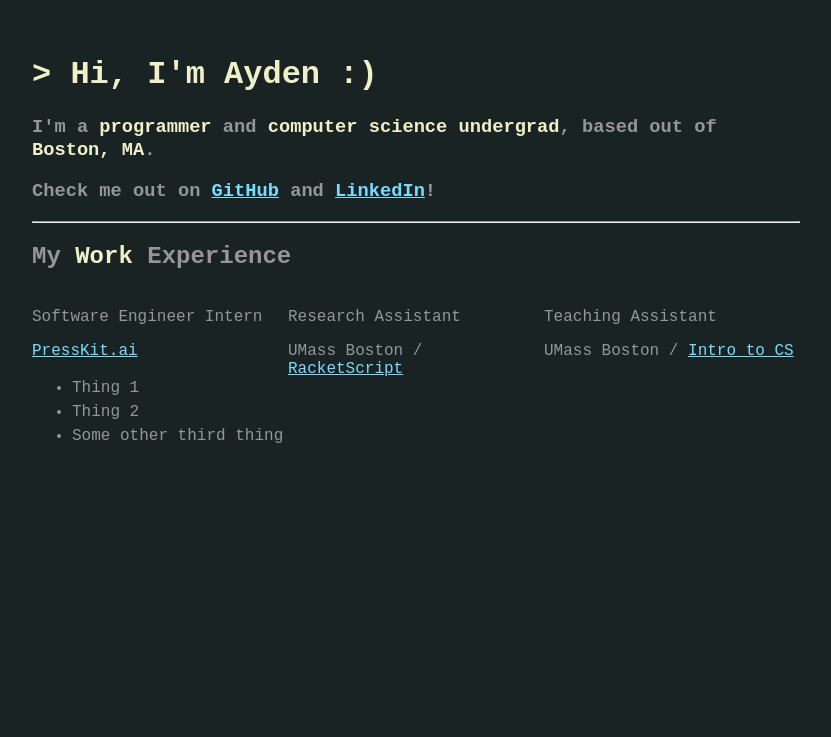
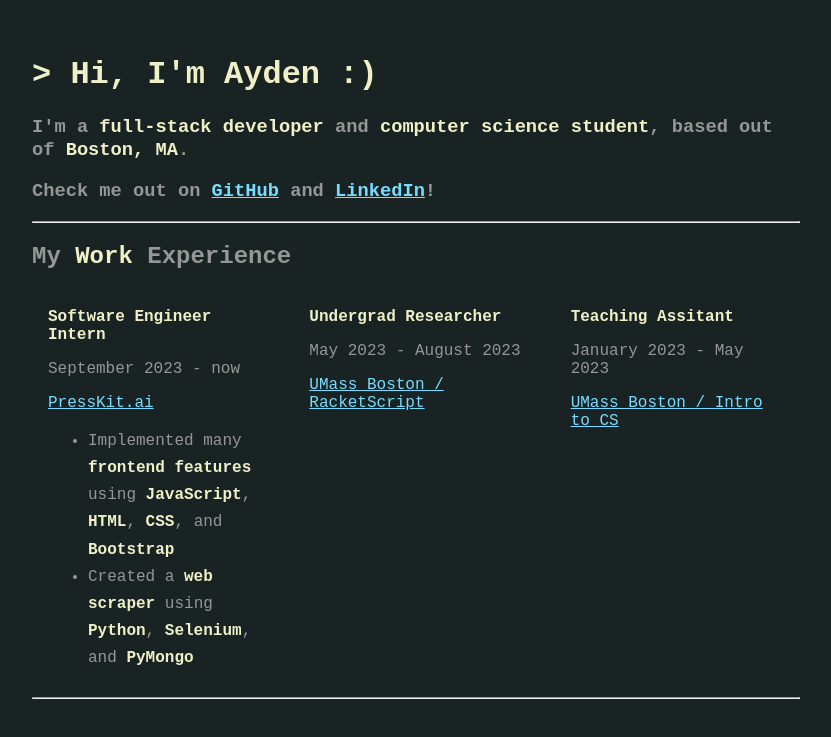
Before and after one commit to leiDnedyA/portfolio-site-v2, a React (Vite) app: page / in a window 1280 px wide. Shown: the part 125-862 px from the top of the page, without its empty margins (224-1055 px from the left). Before the commit the page ends 800 px from the top, so only its background shows below. Built offline with nearby package versions, Linux system fonts and the light colour scheme.

Commit message:
Created and implemented ExperienceColumn component and ExperienceEntry type

```diff
--- a/src/App.css
+++ b/src/App.css
@@ -15,7 +15,7 @@ h1, h2, h3 {
 }
 
 li {
-    line-height: 1.5em;
+    line-height: 1.7em;
 }
 
 strong {
@@ -33,4 +33,9 @@ a:visited {
 .experience-grid {
     display: grid;
     grid-template-columns: 1fr 1fr 1fr;
+    gap: 1em;
 }
+
+.experience-col {
+    padding: 0 1em;
+}
--- a/src/App.tsx
+++ b/src/App.tsx
@@ -1,39 +1,54 @@
 import './App.css'
+import { ExperienceColumn, ExperienceEntry } from './Components/ExperienceColumn';
 import TypingText from './Components/TypingText';
 
 const GITHUB_LINK = 'https://github.com/leiDnedyA';
 const LINKEDIN_LINK = 'https://www.linkedin.com/in/ayden-diel-9b0972191/';
+
+const EXPERIENCE_ENTRIES : ExperienceEntry[]= [
+  {
+    title: 'Software Engineer Intern',
+    company: 'PressKit.ai',
+    dates: 'September 2023 - now',
+    link: 'https://presskit.ai/',
+    bullets: [
+      'Implemented many *frontend features* using *JavaScript*, *HTML*, *CSS*, and *Bootstrap* which were used by hundreds of paying clients.',
+      'Created a *web scraper* using *Python*, *Selenium*, and *PyMongo* allowing for automatic updating of data in our DB.'
+    ]
+  },
+  {
+    title: 'Undergrad Researcher',
+    company: 'UMass Boston / RacketScript',
+    dates: 'May 2023 - August 2023',
+    link: 'https://github.com/racketscript/racketscript',
+    bullets: [
+
+    ]
+  },
+  {
+    title: 'Teaching Assitant',
+    company: 'UMass Boston / Intro to CS',
+    dates: 'January 2023 - May 2023',
+    link: 'https://courses.umb.edu/course_catalog/course_info/ugrd_cs_all_110',
+    bullets: []
+  }
+]
 
 function App() {
 
   return (
     <>
       <TypingText>&gt; Hi, I'm Ayden :&#41;</TypingText>
-      <h3>I'm a <strong>programmer</strong> and <strong>computer science undergrad</strong>, based out of <strong>Boston, MA</strong>.</h3>
+      <h3>I'm a <strong>full-stack developer</strong> and <strong>computer science student</strong>, based out of <strong>Boston, MA</strong>.</h3>
       <h3>Check me out on <a href={GITHUB_LINK}>GitHub</a> and <a href={LINKEDIN_LINK}>LinkedIn</a>!</h3>
-      <hr/>
-      <div>
-        <h2>My <strong>Work</strong> Experience</h2>
-        <div className="experience-grid">
-          <div>
-            <p>Software Engineer Intern</p>
-            <p><a href="https://presskit.ai/">PressKit.ai</a></p>
-            <ul>
-              <li>Thing 1</li>
-              <li>Thing 2</li>
-              <li>Some other third thing</li>
-            </ul>
-          </div>
-          <div>
-            <p>Research Assistant</p>
-            <p>UMass Boston / <a href="https://github.com/racketscript/racketscript">RacketScript</a></p>
-          </div>
-          <div>
-            <p>Teaching Assistant</p>
-            <p>UMass Boston / <a href="https://courses.umb.edu/course_catalog/course_info/ugrd_cs_all_110">Intro to CS</a></p>
-          </div>
-        </div>
+      <hr />
+      <h2>My <strong>Work</strong> Experience</h2>
+      <div className="experience-grid">
+        <ExperienceColumn entryData={EXPERIENCE_ENTRIES[0]}/>
+        <ExperienceColumn entryData={EXPERIENCE_ENTRIES[1]}/>
+        <ExperienceColumn entryData={EXPERIENCE_ENTRIES[2]}/>
       </div>
+      <hr />
     </>
   )
 }
--- /dev/null
+++ b/src/Components/ExperienceColumn.tsx
@@ -0,0 +1,57 @@
+interface ExperienceEntry {
+    title: string;
+    dates: string;
+    company: string;
+    bullets: string[];
+    link?: string;
+}
+
+function ExperienceColumn({ entryData }: { entryData: ExperienceEntry }) {
+    const parsedBullets: (JSX.Element | string)[][] = [];
+
+    for (const bullet of entryData.bullets) {
+        console.log(bullet)
+        const result = []; // result is a list of strings and jsx elements
+        let currText = '';
+        let isStrong = false;
+
+        for (let i = 0; i < bullet.length; i++) {
+            const char = bullet[i];
+            if (char === '*') {
+                if (i === 0) {
+                    isStrong = true;
+                    continue;
+                }
+                if (isStrong) {
+                    result.push(<strong>{`${currText}`}</strong>)
+                    isStrong = false;
+                    currText = ''
+                    continue;
+                }
+                result.push(`${currText}`);
+                currText = ''
+                isStrong = true;
+                continue;
+            }
+            currText += char;
+        }
+        console.log(result);
+        parsedBullets.push(result);
+    }
+
+    return <div className="experience-col">
+        <p><strong>{entryData.title}</strong></p>
+        <p>{entryData.dates}</p>
+        {entryData.link ?
+            <p><a href={entryData.link}>{entryData.company}</a></p> :
+            <p>{entryData.company}</p>}
+        <ul>
+            {parsedBullets.map((bullet, index) => {
+                return <li key={`key: ${index}`}>{bullet}</li>
+            })}
+        </ul>
+    </div>
+}
+
+export { ExperienceColumn };
+export type { ExperienceEntry };
```
